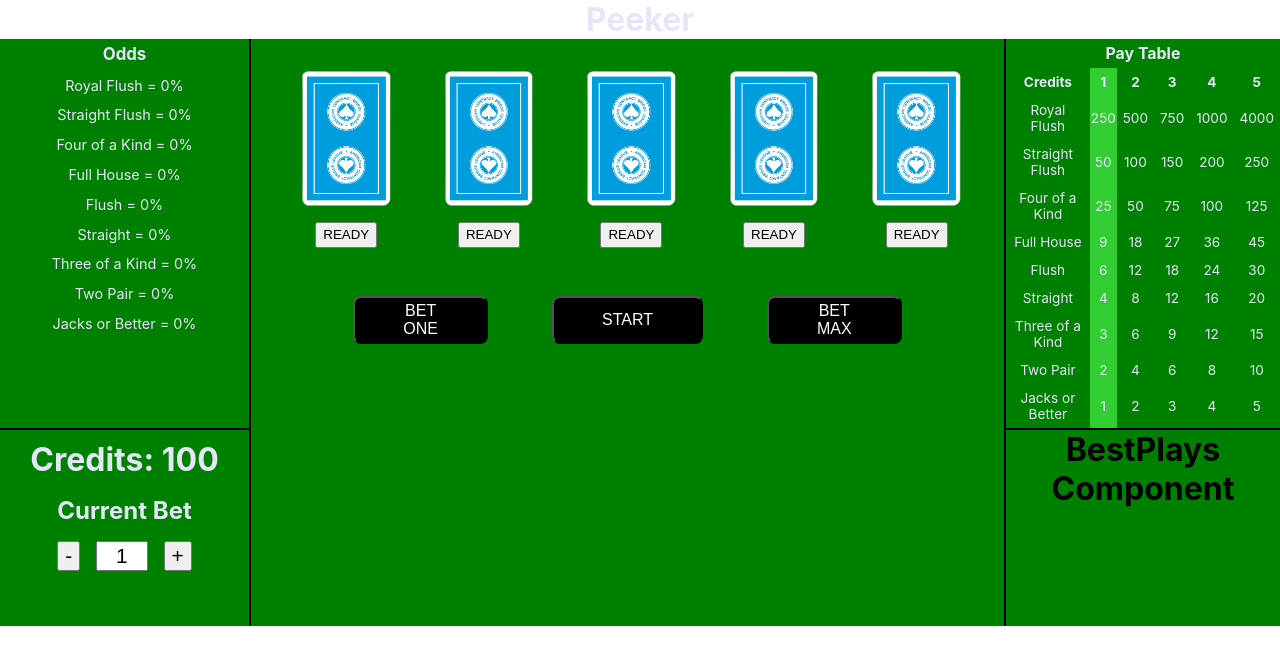
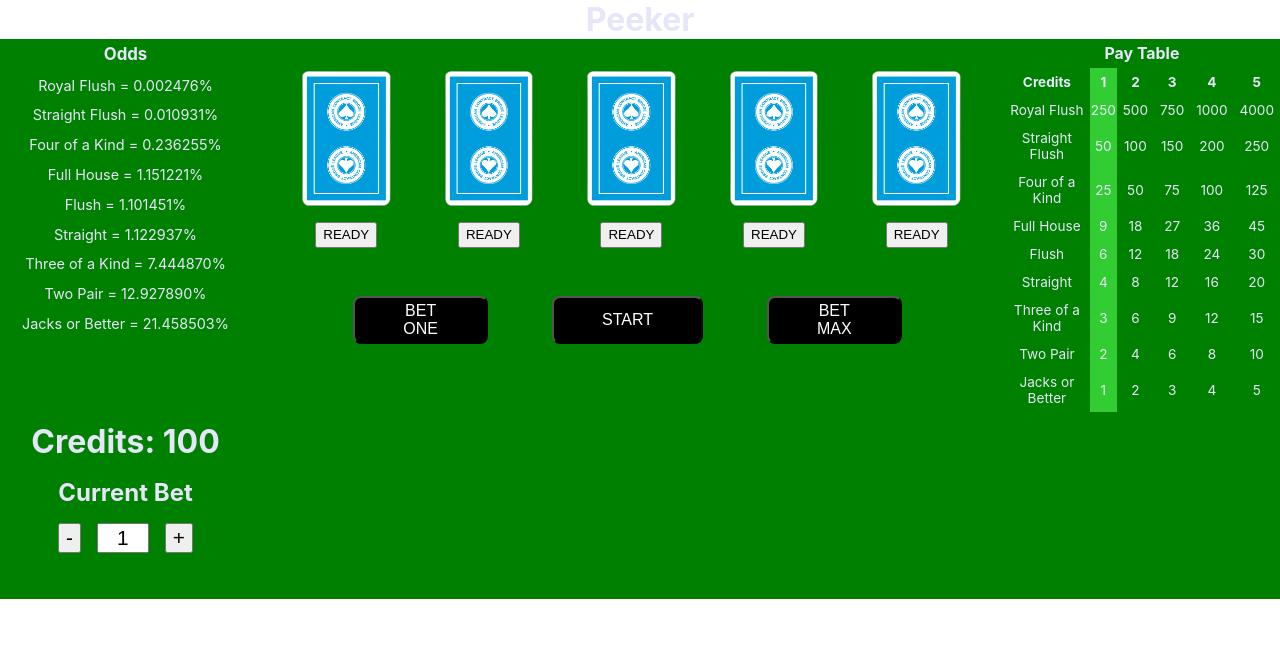
Before and after one commit to patrickrgrady81/Peeker-front, a React (Create React App) app: page / in a window 1280 px wide. Shown: the top 664 px of the page. Built offline with nearby package versions, Linux system fonts and the light colour scheme.

Commit message:
Styling + added basic support for odds

```diff
--- a/package.json
+++ b/package.json
@@ -10,6 +10,7 @@
     "react": "^16.13.1",
     "react-dom": "^16.13.1",
     "react-scripts": "3.4.1",
+    "sprintf-js": "^1.1.2",
     "styled-components": "^5.1.0"
   },
   "scripts": {
--- a/src/components/app/App.js
+++ b/src/components/app/App.js
@@ -24,7 +24,8 @@ export default class App extends Component {
       gameState: "START",
       handValue: "",
       intHandValue: 0,
-      payout: 0
+      payout: 0,
+      odds: [0]
     }
   }
   render() {
@@ -32,13 +33,14 @@ export default class App extends Component {
       <div>
         <h2 className="peeker">Peeker</h2>
         <div className="comWrapper">
-          <Odds className="o"/>
+          <Odds className="o" odds= {this.state.odds}/>
           <Table className="t" credits={this.state.credits} bet={this.state.bet} gameState={this.state.gameState}
                                 updateCredits={this.updateCredits}
                                 updateBet={this.updateBet}
                                 updateGameState={this.updateGameState}
                                 updateHandValue={this.updateHandValue}
-                                updatePayout={this.updatePayout} />
+                                updatePayout={this.updatePayout}
+                                updateOdds={this.updateOdds}/>
 
           <Payouts className="p" bet={this.state.bet}/>
           <Credits className="c" credits={this.state.credits} bet={this.state.bet}
@@ -70,4 +72,8 @@ export default class App extends Component {
   updatePayout = (payout) => {
     this.setState({payout});
   }
+
+  updateOdds = (odds) => {
+    this.setState({odds});
+  }
 }
--- a/src/components/bestPlays/BestPlays.css
+++ b/src/components/bestPlays/BestPlays.css
@@ -1,5 +1,5 @@
 .bestPlays {
-  border-left: 2px solid black;
+  /* border-left: 2px solid black; */
   background-color: green;
 
 }
--- a/src/components/bestPlays/BestPlays.js
+++ b/src/components/bestPlays/BestPlays.js
@@ -4,7 +4,7 @@ export default class BestPlays extends Component {
   render() {
     return (
       <div className="bestPlays">
-        <h1>BestPlays Component</h1>
+        {/* <h1>BestPlays Component</h1> */}
       </div>
     )
   }
--- a/src/components/credits/Credits.css
+++ b/src/components/credits/Credits.css
@@ -1,6 +1,6 @@
 .credits {
   /* border: 1px solid black;  */
-  border-right: 2px solid black;
+  /* border-right: 2px solid black; */
   background-color: green;
 }
 
--- a/src/components/odds/Odds.css
+++ b/src/components/odds/Odds.css
@@ -1,6 +1,6 @@
 .odds {
-  border-right: 2px solid black;
-  border-bottom: 2px solid black;
+  /* border-right: 2px solid black; */
+  /* border-bottom: 2px solid black; */
   background-color: green;
   font-size: 0.9rem;
 }
--- a/src/components/odds/Odds.js
+++ b/src/components/odds/Odds.js
@@ -1,10 +1,25 @@
 import React, { Component } from 'react'
+import { sprintf } from 'sprintf-js'
 
 
 const hands = ["Royal Flush", "Straight Flush", "Four of a Kind", "Full House",
   "Flush", "Straight", "Three of a Kind", "Two Pair", "Jacks or Better"];
 
-const odds = ["0%", "0%", "0%", "0%", "0%", "0%", "0%", "0%", "0%"]
+
+const totalHands =  1661102543100.0
+const odds = [
+  0,
+  sprintf( "%1.6f", (41126022.0 / totalHands) * 100),
+  sprintf( "%1.6f", (181573608.0 / totalHands) * 100),
+  sprintf( "%1.6f", (3924430647.0 / totalHands) * 100),
+  sprintf( "%1.6f", (19122956883.0 / totalHands) * 100),
+  sprintf( "%1.6f", (18296232180.0 / totalHands) * 100),
+  sprintf( "%1.6f", (18653130482.0 / totalHands) * 100),
+  sprintf( "%1.6f", (123666922527.0 / totalHands) * 100),
+  sprintf( "%1.6f", (214745513679.0 / totalHands) * 100),
+  sprintf( "%1.6f", (356447740914.0 / totalHands) * 100)
+]
+
 
 export default class Odds extends Component {
   render() {
@@ -12,10 +27,19 @@ export default class Odds extends Component {
       <div className="odds">
         <h3 className="oddsHead">Odds</h3>
         {hands.map((hand, i) => (
-          <p key={i} className="odd">{`${hand} = ${odds[i]}`}</p>
+          <p key={i} className="odd">{`${hand} = ${this.getOdds(i+1)}%`}</p>
         ))}
       </div>
     )
+  }
+
+  getOdds = (i) => {
+    if (this.props.odds[0] > 0) {
+      return this.props.odds[i];
+    } else {
+      return odds[i];
+    }
+
   }
 
   show = () => {
--- a/src/components/payouts/Payouts.css
+++ b/src/components/payouts/Payouts.css
@@ -1,6 +1,6 @@
 .payouts {
-  border-left: 2px solid black;
-  border-bottom: 2px solid black;
+  /* border-left: 2px solid black; */
+  /* border-bottom: 2px solid black; */
   background-color: green;
   font-size: 0.85rem;
 
--- a/src/components/table/Table.js
+++ b/src/components/table/Table.js
@@ -74,9 +74,11 @@ export default class Table extends Component {
     })
     const hand = response.data.handValue;
     const payout = response.data.payout;
+    const odds = response.data.odds;
     this.props.updateHandValue(hand);
     this.props.updateCredits(payout);
     this.props.updatePayout(payout);
+    this.props.updateOdds(odds);
   }
 
   inject = () => {
```
Also changed, not shown: 1 other file (tests, documents, lock files or other folders).
